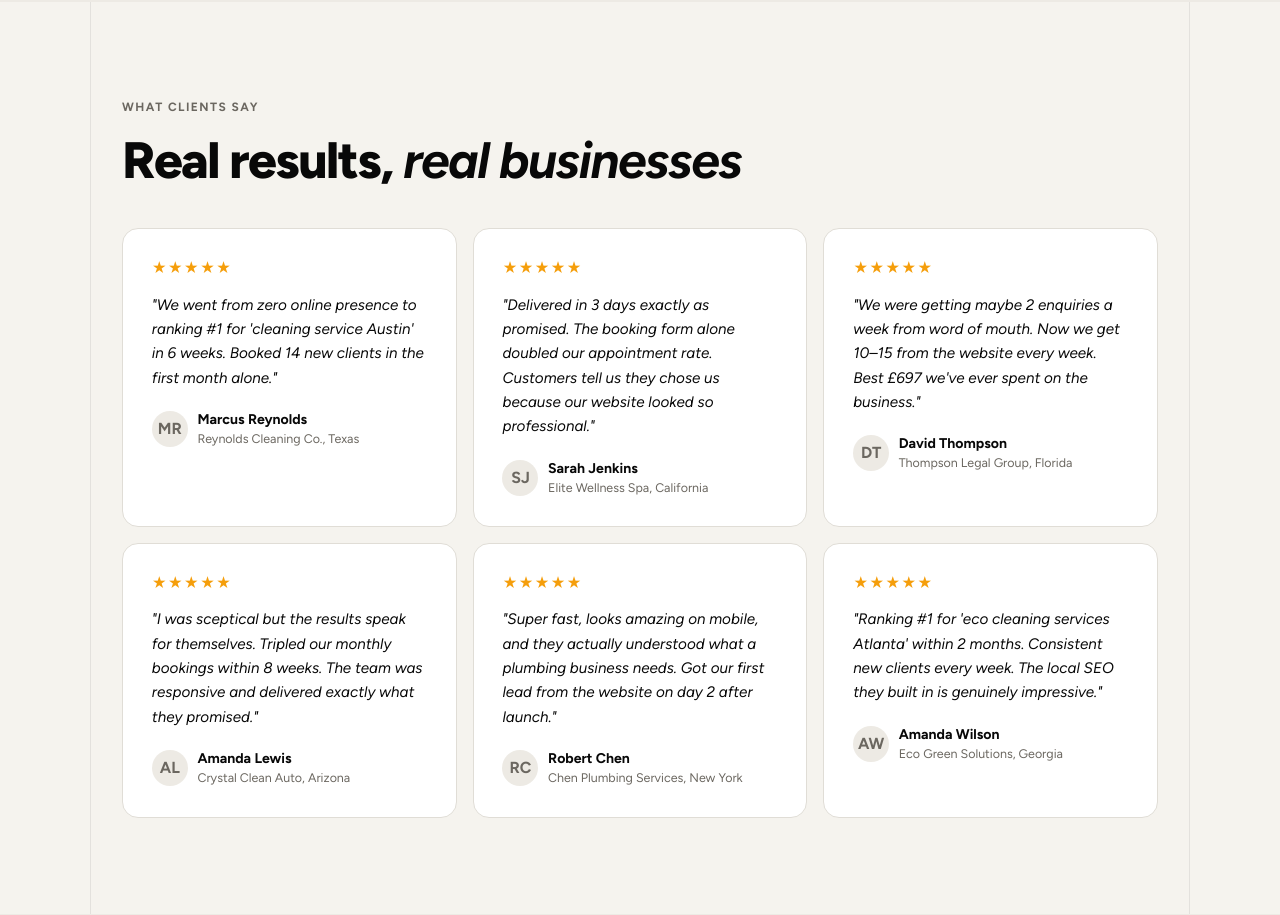
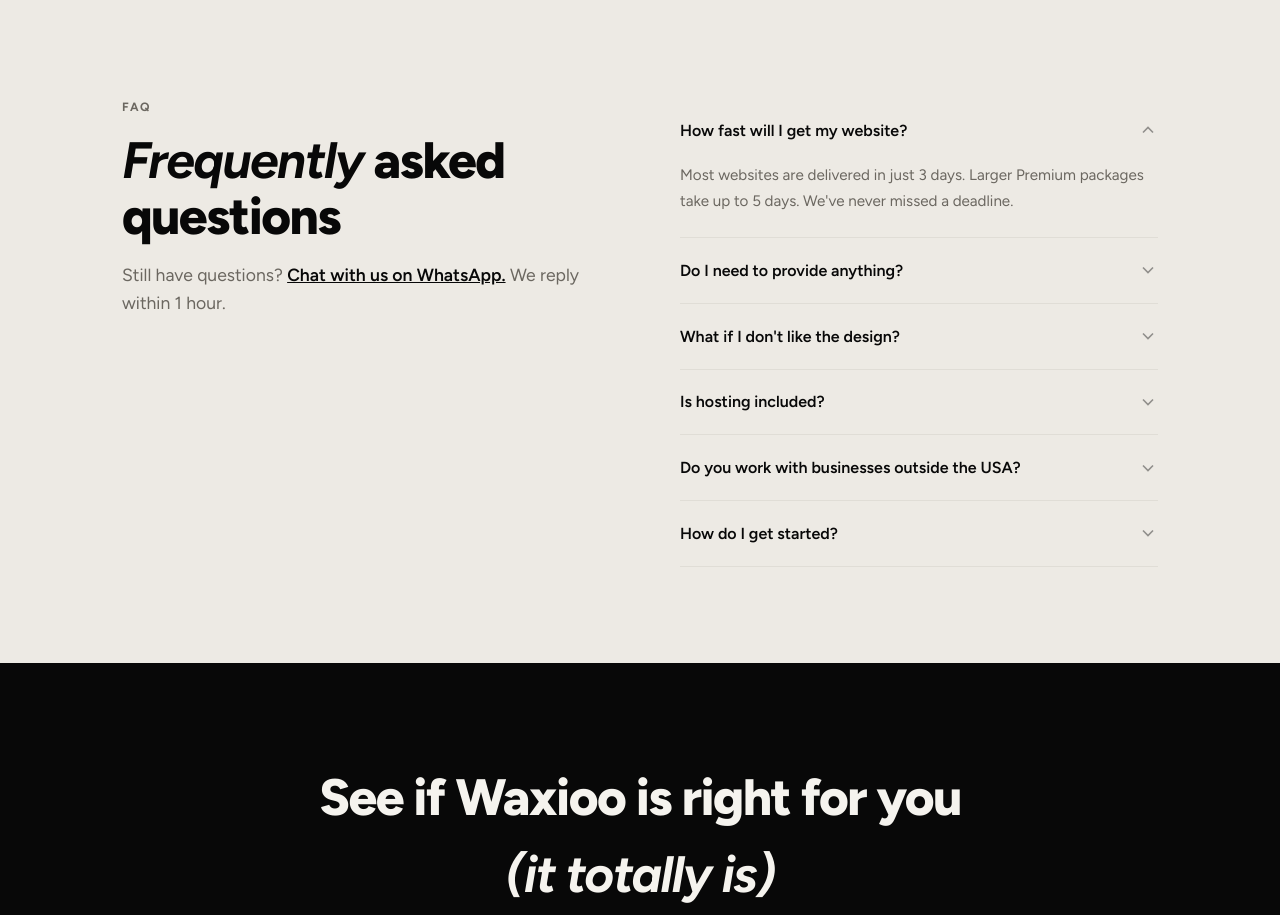
Before and after one commit to sohail-exe/waxioo, a plain HTML site: page index.html in a window 1280 px wide. Shown: the part 4308-5223 px from the top of the page. Drawn offline with Linux system fonts and the light colour scheme.

Commit message:
Update index.html

```diff
--- a/index.html
+++ b/index.html
@@ -1194,83 +1194,7 @@
     </div>
   </section>
 
-  <!-- TESTIMONIALS -->
-  <section class="section grid-wrap">
-    <div class="grid-line-left"></div>
-    <div class="grid-line-right"></div>
-    <div class="section-inner">
-      <div class="eyebrow reveal">What clients say</div>
-      <h2 class="section-title reveal delay-1">Real results, <em>real businesses</em></h2>
-      <div class="testimonials-grid" style="margin-top:2.5rem;">
-        <div class="testi-card reveal delay-1">
-          <div class="testi-stars">★★★★★</div>
-          <p class="testi-text">"We went from zero online presence to ranking #1 for 'cleaning service Austin' in 6 weeks. Booked 14 new clients in the first month alone."</p>
-          <div class="testi-author">
-            <div class="testi-avatar">MR</div>
-            <div>
-              <div class="testi-name">Marcus Reynolds</div>
-              <div class="testi-biz">Reynolds Cleaning Co., Texas</div>
-            </div>
-          </div>
-        </div>
-        <div class="testi-card reveal delay-2">
-          <div class="testi-stars">★★★★★</div>
-          <p class="testi-text">"Delivered in 3 days exactly as promised. The booking form alone doubled our appointment rate. Customers tell us they chose us because our website looked so professional."</p>
-          <div class="testi-author">
-            <div class="testi-avatar">SJ</div>
-            <div>
-              <div class="testi-name">Sarah Jenkins</div>
-              <div class="testi-biz">Elite Wellness Spa, California</div>
-            </div>
-          </div>
-        </div>
-        <div class="testi-card reveal delay-3">
-          <div class="testi-stars">★★★★★</div>
-          <p class="testi-text">"We were getting maybe 2 enquiries a week from word of mouth. Now we get 10–15 from the website every week. Best £697 we've ever spent on the business."</p>
-          <div class="testi-author">
-            <div class="testi-avatar">DT</div>
-            <div>
-              <div class="testi-name">David Thompson</div>
-              <div class="testi-biz">Thompson Legal Group, Florida</div>
-            </div>
-          </div>
-        </div>
-        <div class="testi-card reveal delay-1">
-          <div class="testi-stars">★★★★★</div>
-          <p class="testi-text">"I was sceptical but the results speak for themselves. Tripled our monthly bookings within 8 weeks. The team was responsive and delivered exactly what they promised."</p>
-          <div class="testi-author">
-            <div class="testi-avatar">AL</div>
-            <div>
-              <div class="testi-name">Amanda Lewis</div>
-              <div class="testi-biz">Crystal Clean Auto, Arizona</div>
-            </div>
-          </div>
-        </div>
-        <div class="testi-card reveal delay-2">
-          <div class="testi-stars">★★★★★</div>
-          <p class="testi-text">"Super fast, looks amazing on mobile, and they actually understood what a plumbing business needs. Got our first lead from the website on day 2 after launch."</p>
-          <div class="testi-author">
-            <div class="testi-avatar">RC</div>
-            <div>
-              <div class="testi-name">Robert Chen</div>
-              <div class="testi-biz">Chen Plumbing Services, New York</div>
-            </div>
-          </div>
-        </div>
-        <div class="testi-card reveal delay-3">
-          <div class="testi-stars">★★★★★</div>
-          <p class="testi-text">"Ranking #1 for 'eco cleaning services Atlanta' within 2 months. Consistent new clients every week. The local SEO they built in is genuinely impressive."</p>
-          <div class="testi-author">
-            <div class="testi-avatar">AW</div>
-            <div>
-              <div class="testi-name">Amanda Wilson</div>
-              <div class="testi-biz">Eco Green Solutions, Georgia</div>
-            </div>
-          </div>
-        </div>
-      </div>
-    </div>
-  </section>
+
 
   <!-- FAQ -->
   <section class="section" style="background: var(--gray);">
```
